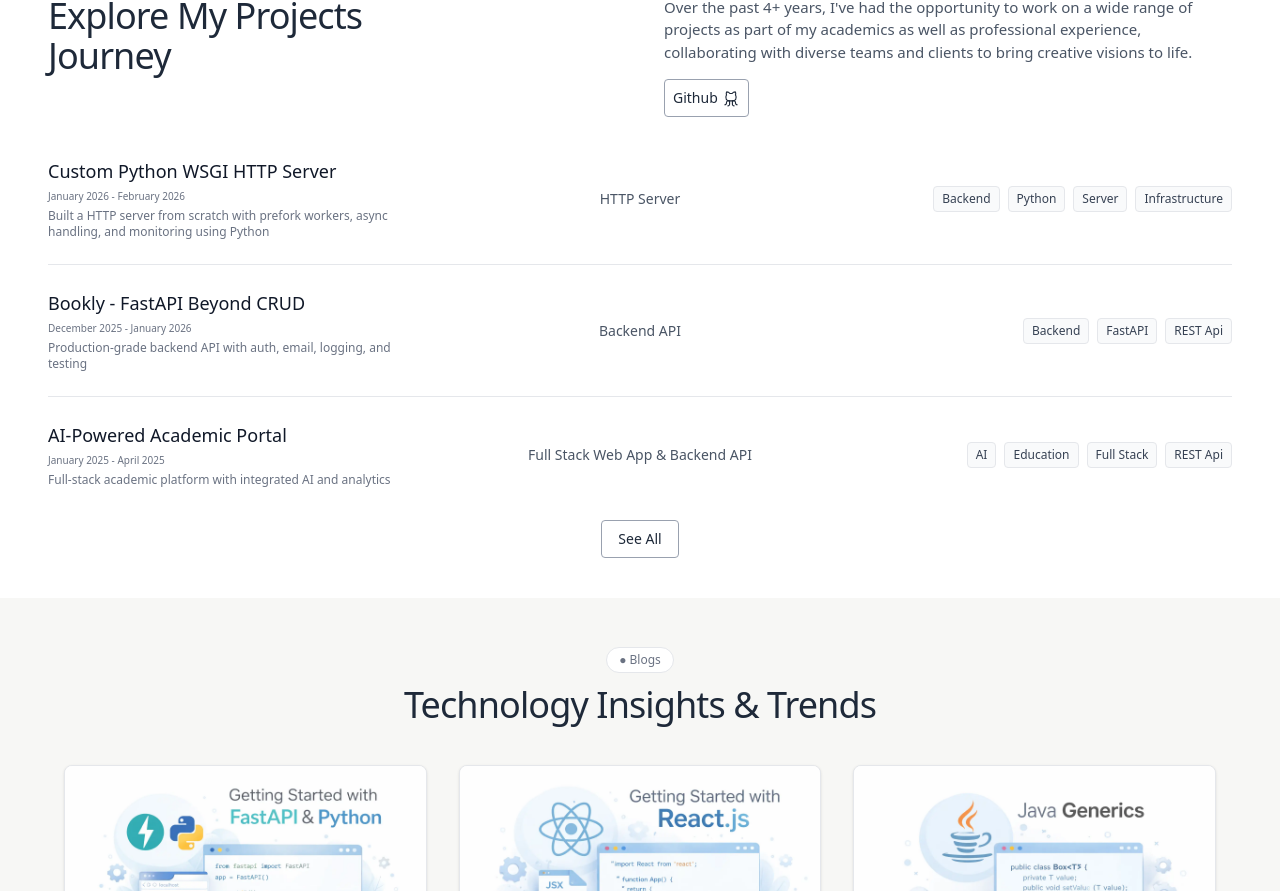
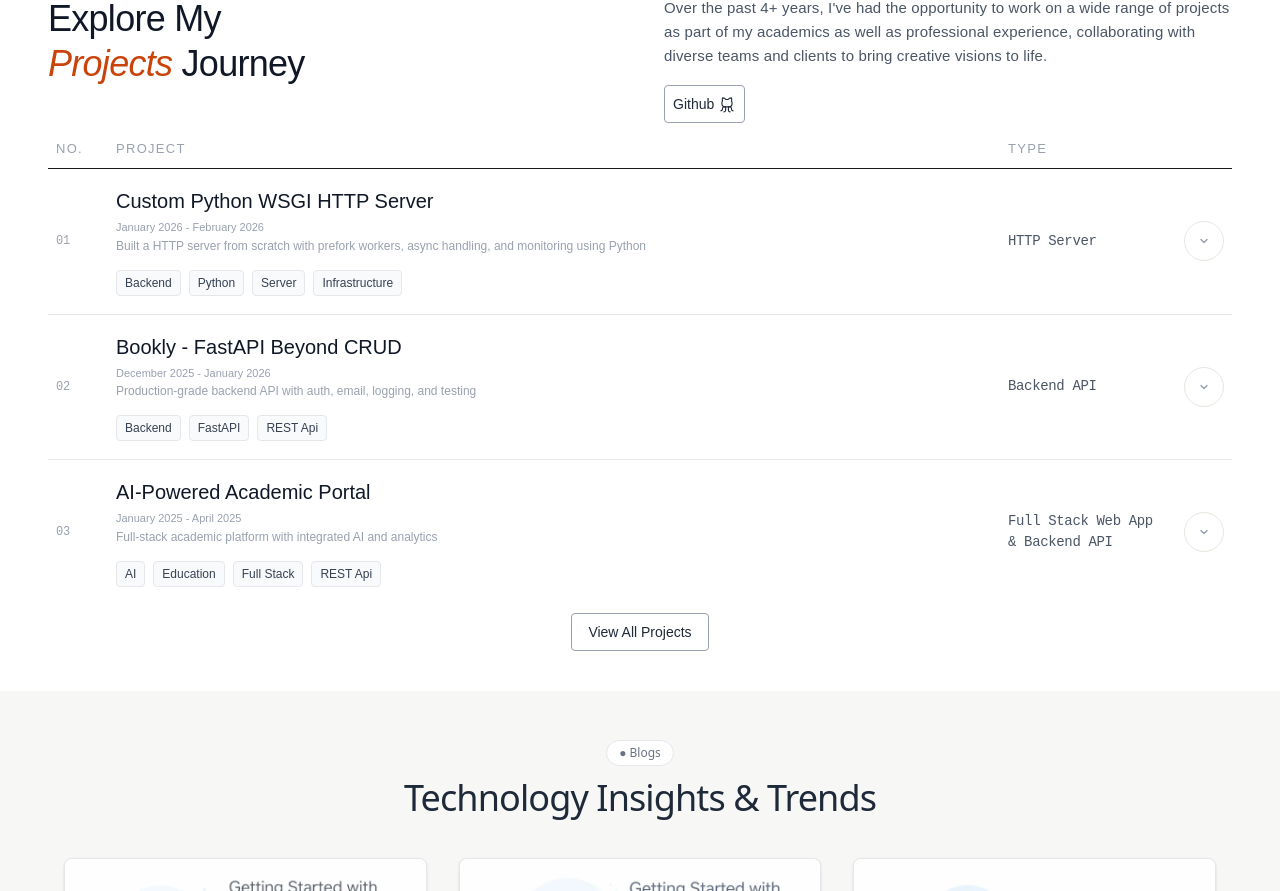
Before and after one commit to kkamal11/kkamal11.github.io, a React (Vite) app: page / in a window 1280 px wide. Shown: the part 1933-2824 px from the top of the page. Built offline with nearby package versions, Linux system fonts and the light colour scheme.

Commit message:
project-page-enhancement

```diff
--- a/src/components/PimageCard.tsx
+++ b/src/components/PimageCard.tsx
@@ -1,16 +1,103 @@
+import { useState } from "react";
+import { X } from "phosphor-react";
+
 type Props = {
   src: string;
   alt?: string;
+  caption?: string;
 };
 
-export default function PimageCard({ src, alt = "" }: Props) {
+export default function PimageCard({ src, alt = "", caption }: Props) {
+  const [lightboxOpen, setLightboxOpen] = useState(false);
+  const [loaded, setLoaded] = useState(false);
+
   return (
-    <div className="rounded-lg overflow-hidden">
-        <img
-          src={src}
-          alt={alt}
-          className="z-10 w-40 h-28 object-cover"
-        />
-    </div>
+    <>
+      {/* ── Card ── */}
+      <div className="flex flex-col items-center">
+        <div
+          onClick={() => setLightboxOpen(true)}
+          className="relative w-40 h-28 rounded-[6px] overflow-hidden cursor-zoom-in
+            bg-[#e8e5de] border border-black/[0.08]
+            transition-all duration-[250ms] ease-[cubic-bezier(0.16,1,0.3,1)]
+            hover:-translate-y-[3px] hover:scale-[1.02]
+            hover:shadow-[0_12px_32px_rgba(0,0,0,0.12),0_2px_8px_rgba(0,0,0,0.06)]
+            group"
+        >
+          {/* Skeleton shimmer while image loads */}
+          {!loaded && (
+            <div className="absolute inset-0 animate-pulse bg-[#e0ddd5]" />
+          )}
+
+          <img
+            src={src}
+            alt={alt}
+            onLoad={() => setLoaded(true)}
+            className={`w-full h-full object-cover transition-opacity duration-300 ${
+              loaded ? "opacity-100" : "opacity-0"
+            }`}
+          />
+
+          {/* Bottom vignette — appears on hover */}
+          <div className="absolute inset-0 bg-gradient-to-t from-black/20 to-transparent
+            opacity-0 group-hover:opacity-100 transition-opacity duration-[250ms] pointer-events-none" />
+
+          {/* Top-left accent bar — slides in on hover */}
+          <div className="absolute top-0 left-0 h-[2px] w-6 bg-[#c8440a]
+            scale-x-0 group-hover:scale-x-100 origin-left
+            transition-transform duration-[250ms] ease-[cubic-bezier(0.16,1,0.3,1)] z-10" />
+
+          {/* Expand icon — fades in on hover */}
+          <div className="absolute bottom-2 right-2 w-6 h-6 rounded-full bg-white/90
+            flex items-center justify-center
+            opacity-0 scale-75 group-hover:opacity-100 group-hover:scale-100
+            transition-all duration-200 z-10">
+            <svg width="11" height="11" viewBox="0 0 12 12" fill="none"
+                 strokeWidth="1.5" strokeLinecap="round" strokeLinejoin="round" stroke="#1a1916">
+              <path d="M1 4.5V1.5H4M8 1.5H11V4.5M11 7.5V10.5H8M4 10.5H1V7.5" />
+            </svg>
+          </div>
+        </div>
+
+        {/* Optional caption */}
+        {caption && (
+          <p
+            style={{ fontFamily: "'DM Mono', monospace" }}
+            className="mt-1.5 text-[9px] tracking-[0.06em] uppercase text-[#9a9890] text-center"
+          >
+            {caption}
+          </p>
+        )}
+      </div>
+
+      {/* ── Lightbox ── */}
+      {lightboxOpen && (
+        <div
+          className="fixed inset-0 z-50 flex items-center justify-center cursor-zoom-out"
+          style={{ background: "rgba(20,18,15,0.85)" }}
+          onClick={() => setLightboxOpen(false)}
+        >
+          {/* Close label */}
+          <button
+            style={{ fontFamily: "'DM Mono', monospace" }}
+            className="absolute top-5 right-6 text-xl font-bold tracking-[0.1em] uppercase
+              text-white/50 hover:text-white bg-transparent border-none cursor-pointer
+              transition-colors"
+            onClick={() => setLightboxOpen(false)}
+          >
+            <X size={28} />
+          </button>
+
+          {/* Full image */}
+          <img
+            src={src}
+            alt={alt}
+            className="max-w-[88vw] max-h-[82vh] rounded-[6px] border border-white/10"
+            style={{ boxShadow: "0 32px 80px rgba(0,0,0,0.5)" }}
+            onClick={(e) => e.stopPropagation()}
+          />
+        </div>
+      )}
+    </>
   );
 }
--- a/src/components/Tag.tsx
+++ b/src/components/Tag.tsx
@@ -10,8 +10,8 @@ export const Tag = ({ slotValue, doTransition = false }: TagPropType) => {
       <span
         className={
           doTransition
-            ? "inline-block px-2 py-1 text-xs rounded bg-gray-50 border border-gray-200 text-gray-700 transform hover:scale-105 transition hover:cursor-pointer"
-            : "inline-block px-2 py-1 text-xs rounded bg-gray-50 border border-gray-200 text-gray-700 hover:cursor-pointer"
+            ? "inline-block px-2 py-1 text-xs rounded bg-gray-50 border border-gray-200 text-gray-700 transform hover:scale-105 transition hover:cursor-pointer flex-shrink-0"
+            : "inline-block px-2 py-1 text-xs rounded bg-gray-50 border border-gray-200 text-gray-700 hover:cursor-pointerflex-shrink-0"
         }
       >
         {slotValue}
--- a/src/pages/Projects.tsx
+++ b/src/pages/Projects.tsx
@@ -1,7 +1,7 @@
 import { useState, useEffect } from "react";
 import { NavLink } from "react-router-dom";
 import { GithubGrayButton, GithubGrayButtonRound } from "../components/SocialButtons";
-import { Lightning, X } from "phosphor-react";
+import { Lightning } from "phosphor-react";
 import ImageCard from '../components/PimageCard';
 import { Tag } from "../components/Tag";
 
@@ -9,10 +9,8 @@ type ProjectsSectionProps = {
   showAll?: boolean;
 };
 
-type EventType = React.MouseEvent<HTMLButtonElement>;
-
 type Project = {
-    id:string | number,
+    id: string | number,
     title: string,
     btm_text: string,
     ext_buttons?: {href:string, label:string, img:string}[],
@@ -42,23 +40,23 @@ export default function ProjectsSection({ showAll = true }: ProjectsSectionProps
 
   const visibleProjects = showAll ? projects : projects.slice(0, 3);
 
-  const closeOpenedProject = (e: EventType) => {
-    e.stopPropagation();
-    setOpenId(0);
-  }
+  return (
+    <section style={{ fontFamily: "'DM Sans', sans-serif" }} className="bg-white py-10 px-12">
+      <div className="max-w-7xl mx-auto">
 
-  return (
-    <section className="bg-white py-10 px-12">
-      <div className="max-w-7xl mx-auto">
         {/* Header */}
         <div className="grid grid-cols-1 md:grid-cols-2 gap-12 mb-4">
           <div>
-            <h2 className="text-4xl font-[400px] tracking-tight text-gray-800 whitespace-nowrap">
-              Explore My Projects <br /> Journey
+            <h2
+              style={{ fontFamily: "'DM Sans', sans-serif", letterSpacing: "-0.02em" }}
+              className="text-4xl font-light leading-tight text-gray-900"
+            >
+              Explore My<br />
+              <em className="text-[#c8440a]">Projects</em> Journey
             </h2>
           </div>
           <div className="space-y-4 text-gray-600">
-            <p className="text-[15px]">
+            <p className="text-[15px] leading-relaxed tracking-[0.01em]">
               Over the past 4+ years, I've had the opportunity to work on a wide
               range of projects as part of my academics as well as professional experience, collaborating with diverse teams and
               clients to bring creative visions to life.
@@ -67,90 +65,191 @@ export default function ProjectsSection({ showAll = true }: ProjectsSectionProps
           </div>
         </div>
 
-        {/* List */}
+        {/* Column Headers */}
+        <div
+          style={{  borderBottom: "1px solid #1a1916" }}
+          className="hidden md:grid grid-cols-[44px_1fr_160px_40px] gap-4 px-2 pb-2.5 text-[13px] text-gray-400 tracking-widest uppercase mb-0"
+        >
+          <span>No.</span>
+          <span>Project</span>
+          <span>Type</span>
+          <span />
+        </div>
+
+        {/* Project Rows */}
         <div className="divide-y divide-gray-200">
-          {visibleProjects.map((proj) => {
+          {visibleProjects.map((proj, idx) => {
             const isOpen = openId === proj.id;
+            const padded = String(idx + 1).padStart(2, "0");
 
             return (
               <div
                 key={proj.id}
-                className="py-6"
                 onClick={() => setOpenId(openId === proj.id ? 0 : proj.id)}
-                // onMouseLeave={() => setOpenId(0)}
+                className="cursor-pointer"
               >
-                {/* Row */}
-                <div className="grid grid-cols-1 md:grid-cols-3 items-center gap-6 cursor-pointer group">
+                {/* ── Grid Row ── */}
+                <div
+                  className={`grid grid-cols-1 md:grid-cols-[44px_1fr_160px_40px] gap-4 px-2 py-[18px] items-center transition-colors duration-150 ${
+                    isOpen ? "bg-[#f0ede5]" : "hover:bg-[#f0ede5]"
+                  }`}
+                >
+                  {/* Col 1 — number */}
+                  <span
+                    style={{ fontFamily: "'DM Mono', monospace" }}
+                    className="hidden md:block text-[12px] tracking-tight text-gray-400"
+                  >
+                    {padded}
+                  </span>
+
+                  {/* Col 2 — title + meta */}
                   <div>
-                    <p className="text-lg text-gray-900 font-medium group-hover:text-black transition">
+                    <p className="text-xl text-gray-900 font-medium transition-colors">
                       {proj.title}
                     </p>
-                        <p className="text-[10px] text-gray-500 mt-1"> {proj.period}</p>
-                        <p className="text-xs text-gray-500 mt-1"> {proj.btm_text}</p>
-                  </div>
-
-                  <p className="text-sm font-medium text-gray-600 text-center">{proj.type}</p>
-
-                  <div className="flex justify-start md:justify-end gap-2">
+                    <p className="text-[11px] text-gray-400 mt-1">{proj.period}</p>
+                    <p className="text-xs text-gray-400 mt-0.5">{proj.btm_text}</p>
+                    <div className="flex gap-2 flex-wrap items-center justify-center md:justify-start mt-4">
                       {proj.tags?.map((tag) => (
                         <Tag slotValue={tag} key={tag + proj.id} />
                       ))}
                     </div>
                   </div>
 
-                {/* Animated Expand Panel */}
+                  {/* Col 3 — type */}
+                  <p
+                    style={{ fontFamily: "'DM Mono', monospace" }}
+                    className="text-[14px] text-gray-600 tracking-tight text-center md:text-left transition-colors"
+                  >
+                    {proj.type}
+                  </p>
+
+
+
+                  {/* Col 5 — chevron */}
+                  <div className="flex items-center justify-center">
                   <div
-                  className={`
-                    overflow-auto transition-all duration-800 ease-out
-                    ${isOpen ? "opacity-100 mt-6" : "max-h-0 opacity-0"}
-                  `}
+                    className="flex items-center justify-center w-10 h-10 rounded-full border transition-all duration-200"
+                    style={{
+                      background: isOpen ? "#1a1916" : "#fff",
+                      borderColor: isOpen ? "#1a1916" : "#e8e6df",
+                    }}
                   >
-                  <div className="ml-0 bg-white border border-gray-200 rounded p-6 text-sm text-gray-600 shadow-sm">
-                        <div className="">
-                            <div className="flex flex-col">
-                                <div className="flex justify-between items-start gap-4 ">
-                                  <p className="leading-relaxed pb-3 text-gray-700 text-[15px] italic tracking-[0.01em]">{proj.description}</p>
-                                  <button
-                                    onClick={(e) => closeOpenedProject(e)}
-                                    className="hover:scale-110 transition-transform hover:text-gray-700"
-                                  ><X size={24} /></button>
+                    <svg
+                      width="10" height="10" viewBox="0 0 10 10"
+                      fill="none" strokeWidth="1.5" strokeLinecap="round" strokeLinejoin="round"
+                      stroke={isOpen ? "#fff" : "#9ca3af"}
+                      style={{
+                        transform: isOpen ? "rotate(180deg)" : "rotate(0deg)",
+                        transition: "transform 0.3s",
+                      }}
+                    >
+                      <path d="M2 3.5L5 6.5L8 3.5" />
+                    </svg>
                     </div>
-                                {/* {Feature + img + github btn} */}
-                                <div className="flex flex-col sm:flex-row justify-between items-center">
-                                  <div>
-                                    <p className="font-medium">Features:</p>
-                                    <ul>
-                                        {proj.features.map((feat) => {
-                                          return  <li  key={feat + proj.id}><Lightning className="inline-block" size={16} />{feat}</li>
-                                        })}
+                  </div>
+                </div>
+
+                {/* ── Expand Panel ── */}
+                <div
+                  style={{
+                    maxHeight: isOpen ? "800px" : "0",
+                    overflow: "hidden",
+                    transition: "max-height 0.5s cubic-bezier(0.16,1,0.3,1)",
+                  }}
+                >
+                  <div className="pb-6" onClick={(e) => e.stopPropagation()}>
+                    <div className="bg-[#f5f3ee] rounded-md p-5 md:p-6 flex flex-col gap-5">
+
+                      {/* ── Row 1: Description [left] | Period [right] ── */}
+                      <div className="flex flex-col md:flex-row md:items-start gap-4">
+                        <p className="flex-1 text-[14px] text-gray-500 italic leading-relaxed border-l-2 border-[#c8440a] pl-3.5">
+                          {proj.description}
+                        </p>
+                        <span
+                          style={{ fontFamily: "'DM Mono', monospace" }}
+                          className="self-start md:self-start shrink-0 text-[9px] tracking-widest uppercase bg-white border border-[#e8e6df] rounded-[2px] px-2.5 py-1 text-gray-400"
+                        >
+                          {proj.period}
+                        </span>
+                      </div>
+
+                      {/* ── Row 2: Key Features [left] | GitHub button [right, centered] ── */}
+                      <div className="flex flex-col md:flex-row gap-4">
+                        <div className="flex-1">
+                          <p
+                            style={{ fontFamily: "'DM Mono', monospace" }}
+                            className="text-[12px] tracking-widest uppercase text-gray-400 mb-2"
+                          >
+                            Key Features
+                          </p>
+                          <ul className="space-y-1">
+                            {proj.features.map((feat) => (
+                              <li key={feat + proj.id} className="flex items-baseline gap-2 text-[12px] text-gray-700">
+                                <Lightning className="inline-block flex-shrink-0 text-[#c8440a]" size={13} />
+                                {feat}
+                              </li>
+                            ))}
                           </ul>
                         </div>
-                                  <div className="p-4 sm:px-8 flex justify-center items-center">
-                                          {proj.imgPath?.map((path, i) => {
-                                            return <ImageCard key={i} src={path} alt="Image" />
-                                      })}
-                                  </div>
-                                  <div className="mt-2 sm:mt-0">
+                        <div className="flex items-center justify-center md:mr-10">
                           <GithubGrayButtonRound url={proj.githubUrl} />
                         </div>
                       </div>
-                                <p className="font-medium mt-4">Tech Stack:</p>
-                                <div className="flex flex-wrap gap-2 mt-1">
+
+                      {/* ── Row 3: Tech Stack — full width ── */}
+                      <div>
+                        <p
+                          style={{ fontFamily: "'DM Mono', monospace" }}
+                          className="text-[12px] tracking-widest uppercase text-gray-400 mb-2"
+                        >
+                          Tech Stack
+                        </p>
+                        <div className="flex flex-wrap gap-2">
                           {proj.techUsed.map((tech) => (
                             <Tag slotValue={tech} key={proj.id + tech} doTransition={true} />
                           ))}
                         </div>
-                                {proj.markdown && <div>
-                                  <NavLink to={`/projects/${proj.id}`} className="inline-block mt-4 text-sm border border-gray-400 text-gray-800 px-4 py-2 rounded text-center hover:bg-black hover:text-white transition">
-                                    README.md
+                      </div>
+
+                      {/* ── Row 4: README btn [left] + extra buttons [left] ── */}
+                      {(proj.markdown || (proj.ext_buttons && proj.ext_buttons.length > 0)) && (
+                        <div className="flex flex-col sm:flex-row flex-wrap items-center gap-3">
+                          <div className="flex-1">
+                            {proj.markdown && (
+                            <NavLink
+                              to={`/projects/${proj.id}`}
+                              style={{ fontFamily: "'DM Mono', monospace" }}
+                              className="inline-block text-sm border border-gray-400 text-gray-800 px-4 py-2 rounded text-center hover:bg-black hover:text-white transition uppercase"
+                              onClick={(e) => e.stopPropagation()}
+                            >
+                              README.md ↗
                             </NavLink>
-                                </div>}
-                                <div className={proj.ext_buttons ? "flex gap-4 justify-base item-center mt-4 md:mt-6" : ''}>
+                          )}
+                          </div>
                           {proj.ext_buttons?.map((btn) => (
-                                  <MLNotebookButtons key={btn.href} btn={btn} />
+                            <a
+                              key={btn.href}
+                              href={btn.href}
+                              target="_blank"
+                              rel="noreferrer"
+                              onClick={(e) => e.stopPropagation()}
+                            >
+                              <img src={btn.img} alt={btn.label} />
+                            </a>
                           ))}
                         </div>
+                      )}
+
+                      {/* ── Row 5: Images ── */}
+                      {proj.imgPath && proj.imgPath.length > 0 && (
+                        <div className="flex flex-wrap gap-3">
+                          {proj.imgPath.map((path, i) => (
+                            <ImageCard key={i} src={path} alt="Image" caption="" />
+                          ))}
                         </div>
+                      )}
+
                     </div>
                   </div>
                 </div>
@@ -158,34 +257,18 @@ export default function ProjectsSection({ showAll = true }: ProjectsSectionProps
             );
           })}
         </div>
-        {!showAll ?
+
+        {/* See All */}
+        {!showAll && (
           <div className="flex items-center justify-center mt-2">
               <NavLink to={'/projects'}
               className="border border-gray-400 text-gray-800 px-4 py-2 rounded text-sm hover:bg-black hover:text-white transition cursor-pointer"
-              > See All
+              > View All Projects
               </NavLink>
           </div>
-          : null}
+        )}
+
       </div>
     </section>
   );
 }
-
-
-type MLButton = {
-  href: string;
-  label: string;
-  img: string;
-};
-
-function MLNotebookButtons({ btn }: { btn: MLButton }) {
-  return (
-    <a
-      href={btn.href}
-      target="_blank"
-      rel="noreferrer"
-    >
-      <img src={btn.img} alt={btn.label} />
-    </a>
-  );
-}
```
Lines whose indentation alone changed are shown as unchanged.
